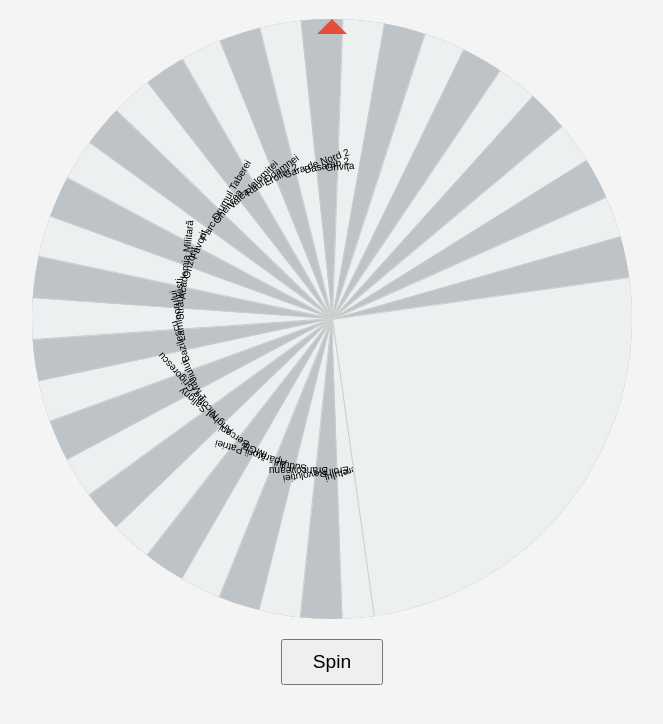
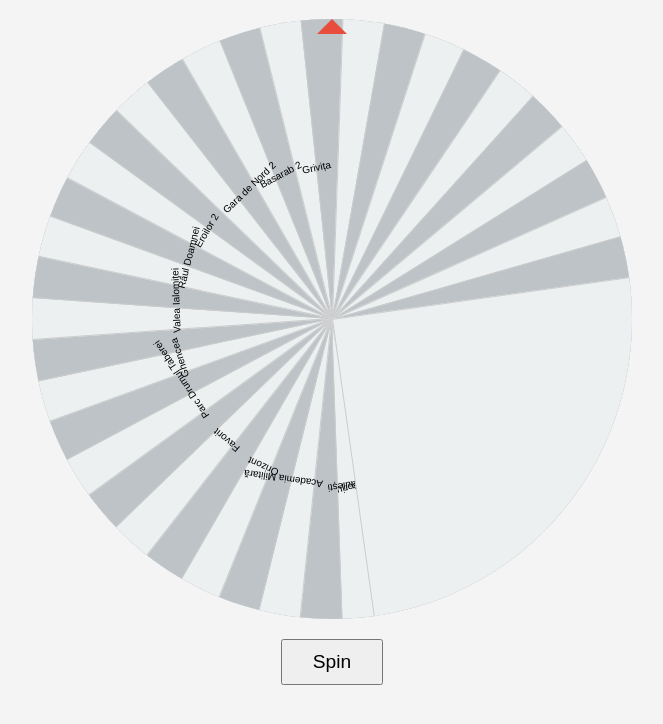
Before and after one commit to Teavindt/roulette_proj_1, a plain HTML site: page index.html in a window 1280 px wide. Shown: the part 100-824 px from the top of the page, without its empty margins (308-971 px from the left). Drawn offline with Linux system fonts and the light colour scheme.

Commit message:
Update index.html

```diff
--- a/index.html
+++ b/index.html
@@ -106,7 +106,7 @@
       const text = document.createElement('div');
       text.className = 'label';
       text.textContent = label;
-      text.style.transform = `rotate(${anglePerSeg / 2}deg) translateY(-160px)`;
+      text.style.transform = `rotate(${i * anglePerSeg + anglePerSeg / 2}deg) translateY(-160px)`;
 
       seg.appendChild(text);
       wheel.appendChild(seg);
```
